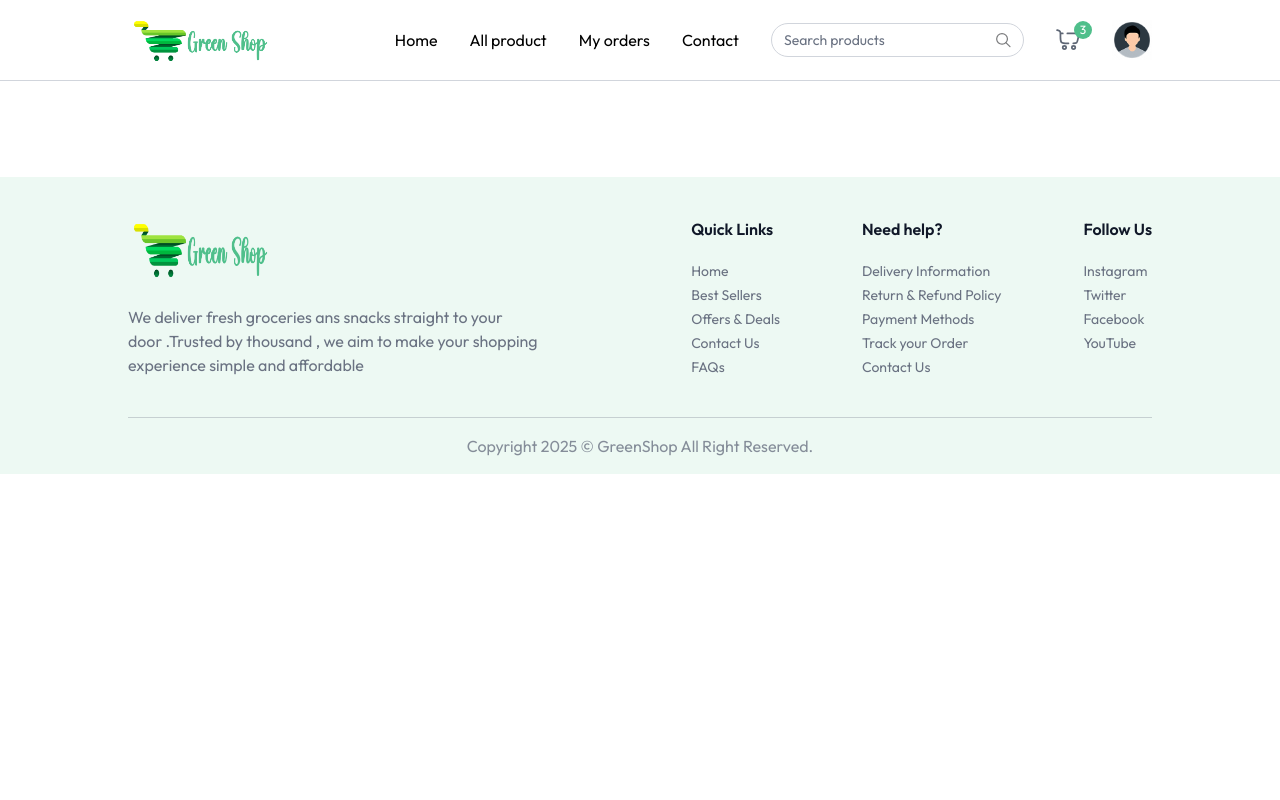
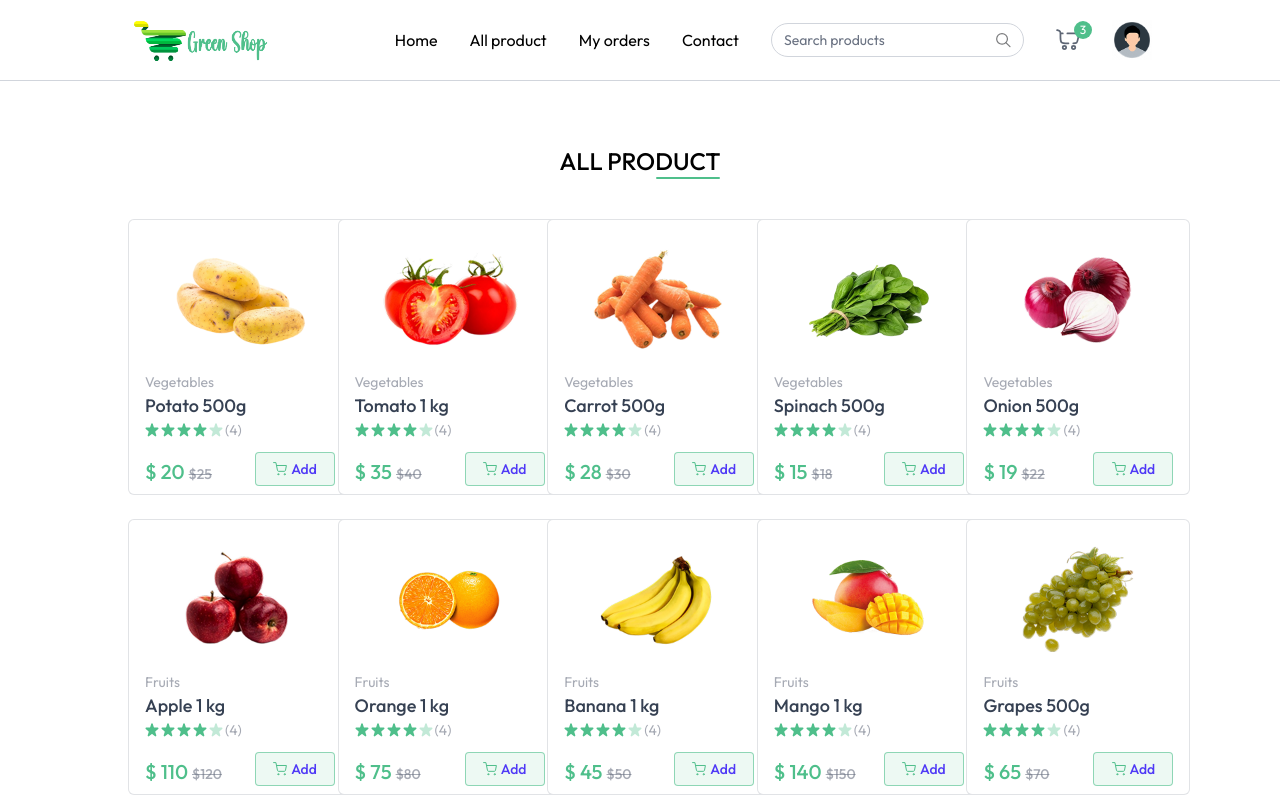
Before and after one commit to JulianaTonu/GreenShop, a React (Vite) app in the folder client/: page /products in a window 1280 px wide. Shown: the top 800 px of the page. Built offline with nearby package versions, Linux system fonts and the light colour scheme.

Commit message:
searchProduct

```diff
--- a/client/src/App.jsx
+++ b/client/src/App.jsx
@@ -2,6 +2,7 @@ import React from 'react'
 import Navbar from './components/Navbar'
 import { Route, Routes, useLocation } from 'react-router-dom'
 import Home from './pages/Home'
+import AllProducts from './pages/AllProducts'
 import {Toaster} from "react-hot-toast"
 import Footer from './components/Footer'
 import Login from './components/Login'
@@ -19,6 +20,7 @@ function App() {
       <div className={`${isSellerPath ? "" : 'px-6 md:px-16 lg:px-24 xl:px-32'}`}>
         <Routes>
           <Route path='/' element={<Home/>} />
+          <Route path='/products' element={<AllProducts/>} />
         </Routes>
       </div>
       {!isSellerPath && <Footer/>}
--- a/client/src/components/Navbar.jsx
+++ b/client/src/components/Navbar.jsx
@@ -1,4 +1,4 @@
-import React from 'react';
+import React, { useEffect } from 'react';
 import { NavLink } from 'react-router-dom';
 import { useAppContext } from '../context/AppContext';
 import logo from '../assets/greenShop.png';
@@ -9,12 +9,18 @@ import profile_icon from '../assets/profile_icon.png';
 
 const Navbar = () => {
     const [open, setOpen] = React.useState(false)
-    const { user, setUser, showUserLogin, setShowUserLogin, navigate } = useAppContext();
+    const { user, setUser, showUserLogin, setShowUserLogin, navigate, searchQuery, setSearchQuery } = useAppContext();
 
     const logout = async () => {
         setUser(null);
         navigate('/')
     }
+
+    useEffect(() => {
+        if(searchQuery.length > 0) {
+            navigate("/products")
+        }
+    },[searchQuery])
     return (
         <nav className="flex items-center justify-between px-6 md:px-16 lg:px-24 xl:px-32 py-4 border-b border-gray-300 bg-white relative transition-all">
 
@@ -33,7 +39,7 @@ const Navbar = () => {
 
 
                 <div className="hidden lg:flex items-center text-sm gap-2 border border-gray-300 px-3 rounded-full">
-                    <input className="py-1.5 w-full bg-transparent outline-none placeholder-gray-500" type="text" placeholder="Search products" />
+                    <input onChange={(e)=> setSearchQuery(e.target.value)} className="py-1.5 w-full bg-transparent outline-none placeholder-gray-500" type="text" placeholder="Search products" />
                     <img src={search_icon} alt='search' className='w-4 h-4' />
                 </div>
 
@@ -53,7 +59,7 @@ const Navbar = () => {
                             <img src={profile_icon} alt="profile_icon" className="w-10" />
                             <ul className='hidden group-hover:block absolute top-10 right-1 bg-white shadow border border-gray-200
                             py-2.5 w-32 rounded-md text-sm z-40'>
-                                <li onClick={()=>navigate("my-orders")} className="px-4 py-2 hover:bg-primary/10  cursor-pointer">My Orders</li>
+                                <li onClick={() => navigate("my-orders")} className="px-4 py-2 hover:bg-primary/10  cursor-pointer">My Orders</li>
                                 <li onClick={logout} className="px-4 py-2 hover:bg-primary/10 cursor-pointer">Logout</li>
                             </ul>
                         </div>
--- a/client/src/components/ProductCard.jsx
+++ b/client/src/components/ProductCard.jsx
@@ -5,7 +5,7 @@ import { useAppContext } from '../context/AppContext';
 const ProductCard = ({ product }) => {
 
 
-    const [count, setCount] = React.useState(0);
+    // const [count, setCount] = React.useState(0);
     const { currency,addToCart, removeFromCart, cartItems, navigate } = useAppContext()
 
 
--- a/client/src/context/AppContext.jsx
+++ b/client/src/context/AppContext.jsx
@@ -13,6 +13,7 @@ export const AppContextProvider = ({ children }) => {
     const [seller, setSeller] = useState(false);
     const [showUserLogin, setShowUserLogin] = useState(false);
     const [products, setProducts] = useState([]);
+    const [searchQuery, setSearchQuery] = useState([]);
 
     const [cartItems, setCartItems] = useState([]); // Fixed destructuring issue
 
@@ -76,6 +77,8 @@ export const AppContextProvider = ({ children }) => {
         updateCartItem,
         removeFromCart,
         cartItems,
+        searchQuery,
+        setSearchQuery
     };
 
     return (
--- a/client/src/pages/AllProducts.jsx
+++ b/client/src/pages/AllProducts.jsx
@@ -0,0 +1,39 @@
+import React, { useEffect, useState } from 'react';
+import { useAppContext } from '../context/AppContext';
+import ProductCard from '../components/ProductCard';
+
+const AllProducts = () => {
+    const { products, searchQuery } = useAppContext();
+    const [filteredProducts, setFilteredProducts] = useState([]);
+
+    useEffect(() => {
+        if (searchQuery && searchQuery.length > 0) {
+            setFilteredProducts(
+                products.filter(product =>
+                    product.name.toLowerCase().includes(searchQuery.toLowerCase())
+                )
+            );
+        } else {
+            setFilteredProducts(products);
+        }
+    }, [products, searchQuery]);
+
+    return (
+        <div className='mt-16 flex flex-col items-center m-auto'>
+            <div className='flex flex-col items-end w-max'>
+                <p className='text-2xl font-medium uppercase'>All Product</p>
+                <div className='w-16 h-0.5 bg-primary rounded-full'></div>
+            </div>
+            <div className='mt-10 grid grid-cols-1 items-center m-auto sm:grid-cols-3 md:grid-cols-3 gap-3
+            md:gap-6 xl:grid-cols-5 '>
+                {filteredProducts
+                    .filter(product => product.inStock)
+                    .map((product, index) => (
+                        <ProductCard key={index} product={product} />
+                    ))}
+            </div>
+        </div>
+    );
+};
+
+export default AllProducts;
```
